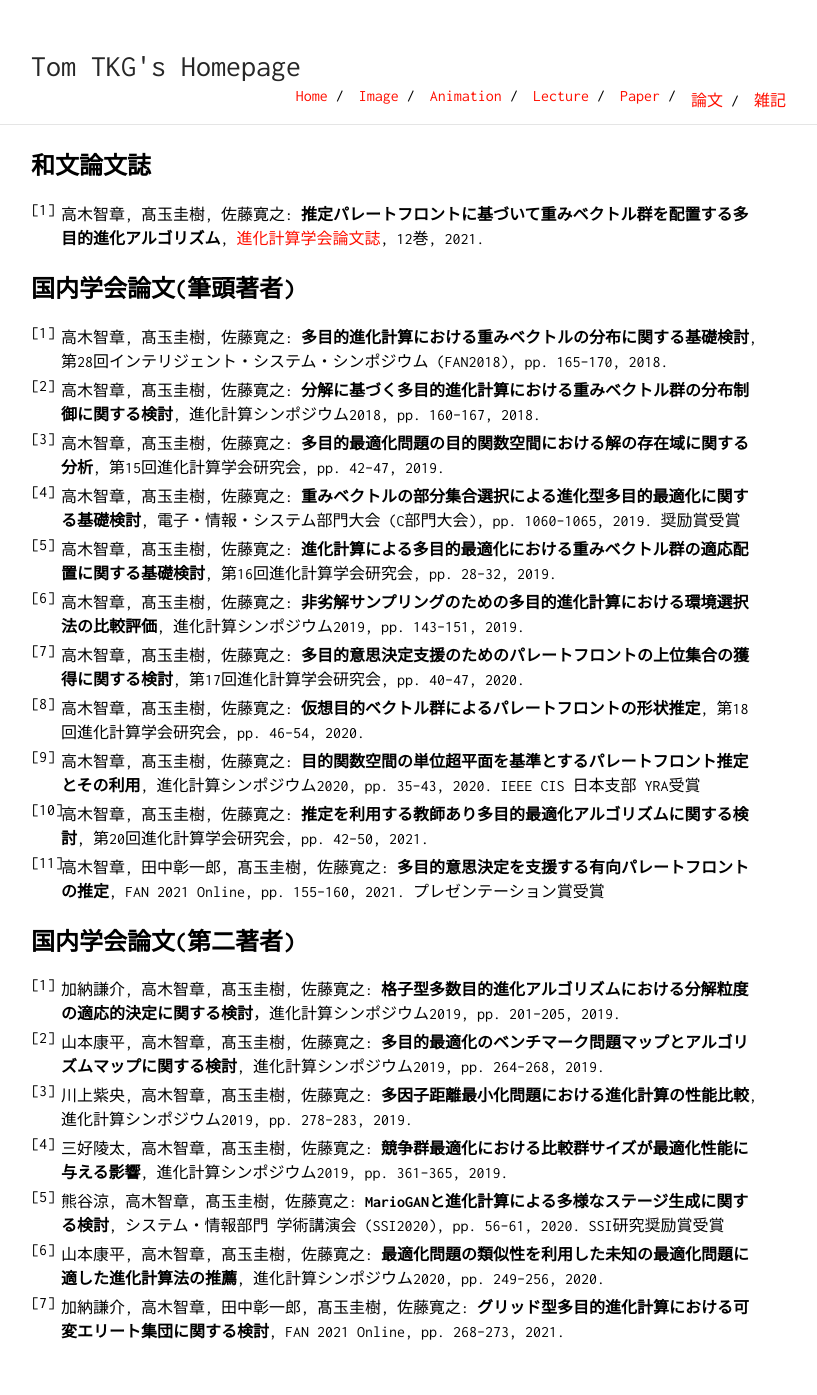
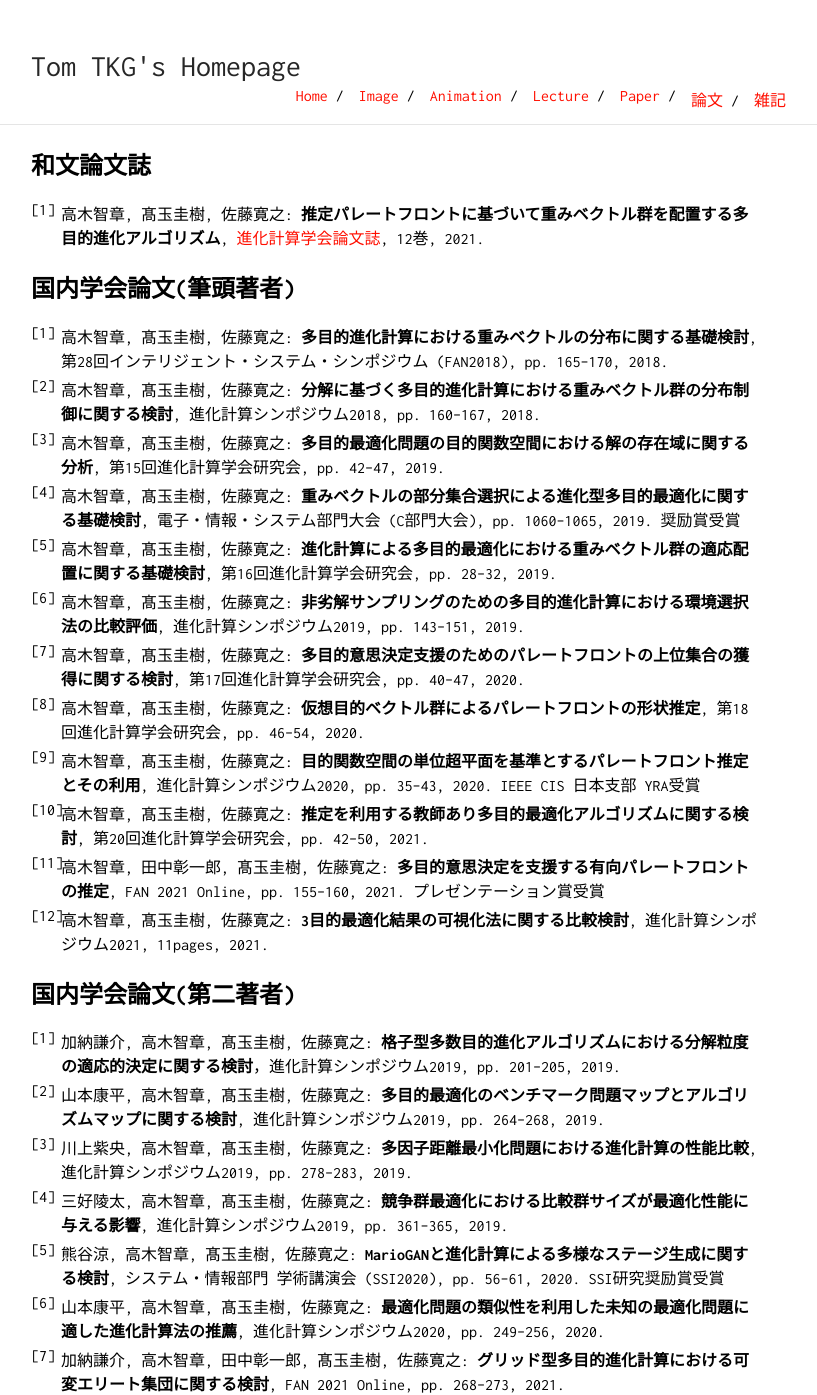
Before and after one commit to tomtkg/tomtkg.github.io, a Jekyll site: the page built from paperJP.md, in a window 1280 px wide. Shown: the whole page, without its empty margins (229-1046 px from the left). Built offline with Jekyll 4.4.1, drawn with Linux system fonts in a browser that asks for light colours; before the commit the page ends 1342 px from its top, so only the background shows below that.

Commit message:
Update paperJP.md

```diff
--- a/paperJP.md
+++ b/paperJP.md
@@ -18,6 +18,7 @@ title: Tom TKG's Homepage
 1. 高木智章, 髙玉圭樹, 佐藤寛之: **目的関数空間の単位超平面を基準とするパレートフロント推定とその利用**, 進化計算シンポジウム2020, pp. 35--43, 2020. IEEE CIS 日本支部 YRA受賞
 1. 高木智章, 髙玉圭樹, 佐藤寛之: **推定を利用する教師あり多目的最適化アルゴリズムに関する検討**, 第20回進化計算学会研究会, pp. 42--50, 2021.
 1. 高木智章, 田中彰一郎, 髙玉圭樹, 佐藤寛之: **多目的意思決定を支援する有向パレートフロントの推定**, FAN 2021 Online, pp. 155--160, 2021. プレゼンテーション賞受賞
+1. 高木智章, 髙玉圭樹, 佐藤寛之: **3目的最適化結果の可視化法に関する比較検討**, 進化計算シンポジウム2021, 11pages, 2021.
 
 ## 国内学会論文(第二著者)
 1. 加納謙介, 高木智章, 髙玉圭樹, 佐藤寛之: **格子型多数目的進化アルゴリズムにおける分解粒度の適応的決定に関する検討**，進化計算シンポジウム2019, pp. 201--205, 2019.
```
